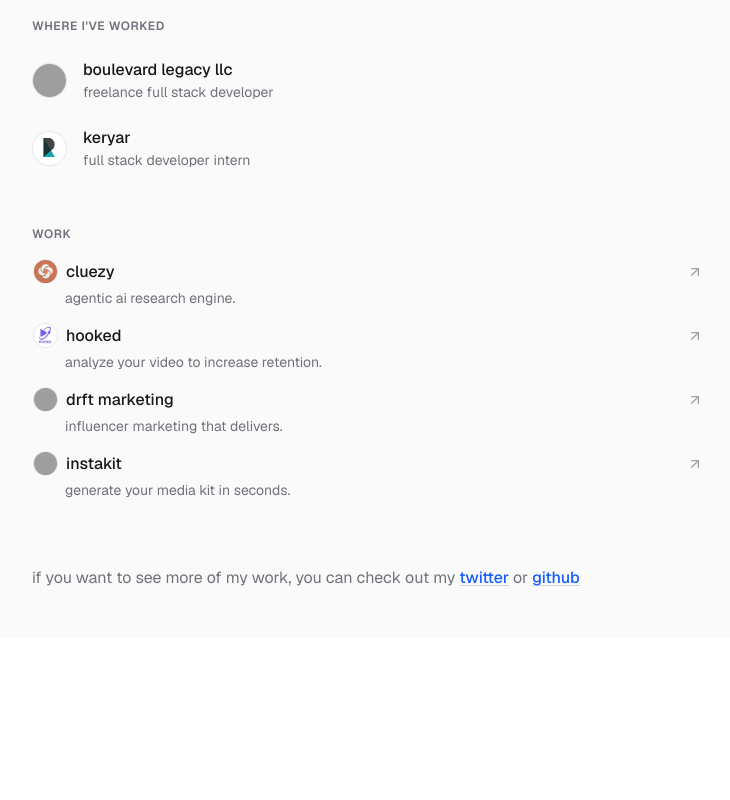
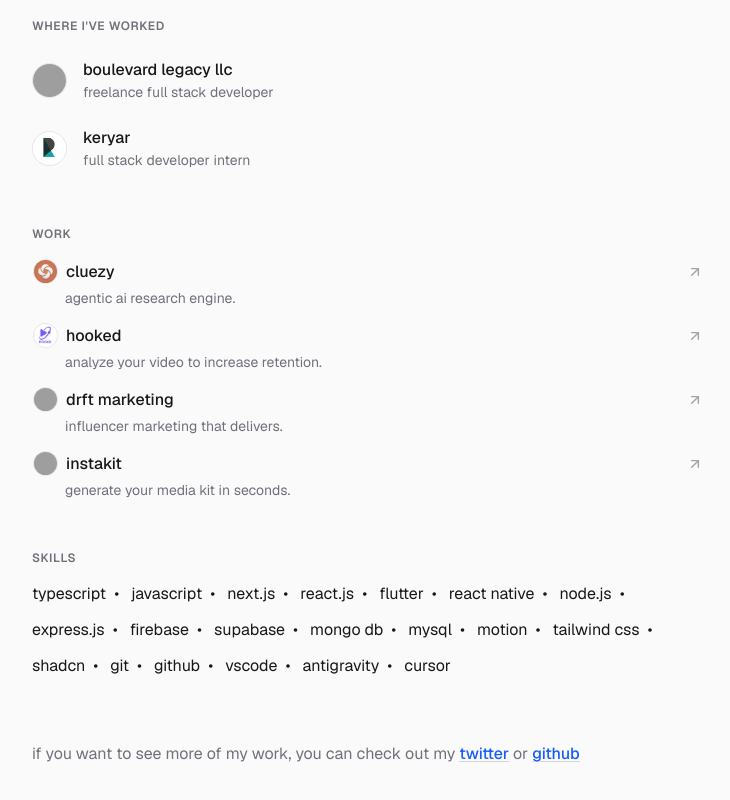
Before and after one commit to vivekupasani/portfolio-v2, a Next.js app: page / in a window 1280 px wide. Shown: the part 426-1226 px from the top of the page, without its empty margins (272-1002 px from the left). Before the commit the page ends 1064 px from the top, so only its background shows below. Built offline with nearby package versions, Linux system fonts and the light colour scheme; grey boxes are pictures that could not be loaded.

Commit message:
add: skills section

```diff
--- a/app/page.tsx
+++ b/app/page.tsx
@@ -2,6 +2,7 @@
 import { Title } from "@/components/Title";
 import { WorkedAt } from "@/components/WorkedAt";
 import { ProjectList } from "@/utils/projects";
+import { Skills } from "@/utils/skills";
 import { WorkList } from "@/utils/work";
 import Image from "next/image";
 import Link from "next/link";
@@ -10,7 +11,7 @@
   return (
     <section className="bg-zinc-50 text-zinc-900">
       <div className="flex flex-col min-h-screen font-sans py-12 px-6 md:px-0 max-w-2xl mx-auto">
-        <div className="flex gap-4 p-1">
+        <div className="flex gap-4 p-1 flex-wrap">
           <Link href="https://x.com/v1vekupasani" target="_blank" className="text-blue-600 hover:underline hover:text-blue-700 transition-colors font-medium">
             twitter
           </Link>
@@ -22,6 +23,10 @@
           <Link href="https://linkedin.com/in/vivekupasani" target="_blank" className="text-blue-600 hover:underline hover:text-blue-700 transition-colors font-medium">
             linkedin
           </Link>
+          //
+          <a href="mailto:vivekupasani984@gmail.com" target="_blank" className="text-blue-600 hover:underline hover:text-blue-700 transition-colors font-medium">
+            email
+          </a>
           //
           <Link href="https://instagram.com/v1vekupasani" target="_blank" className="text-blue-600 hover:underline hover:text-blue-700 transition-colors font-medium">
             instagram
@@ -70,12 +75,30 @@
           </div>
         </div>
 
-        <div className="mt-16 flex flex-wrap gap-x-1 gap-y-1 text-zinc-500">
-          <p>if you want to see more of my work, you can check out my</p>
+        <div className="mt-12 w-full">
+          <Title title="skills" />
+          <div className="flex flex-wrap gap-3 mt-4">
+            {
+              Skills.map((skill, idx) => (
+                <div key={idx} className="flex gap-2 items-center justify-center">
+                  <p>{skill}</p>
+                  {
+                    idx < Skills.length - 1 && (
+                      <p>•</p>
+                    )
+                  }
+                </div>
+              ))
+            }
+          </div>
+        </div>
+
+        <div className="mt-16 text-zinc-500">
+          if you want to see more of my work, you can check out my{" "}
           <Link href="https://x.com/v1vekupasani" className="text-blue-600 hover:text-blue-700 transition-colors font-medium underline decoration-zinc-300 underline-offset-2">
             twitter
-          </Link>
-          or
+          </Link>{" "}
+          or{" "}
           <Link href="https://github.com/vivekupasani" className="text-blue-600 hover:text-blue-700 transition-colors font-medium underline decoration-zinc-300 underline-offset-2">
             github
           </Link>
--- /dev/null
+++ b/utils/skills.ts
@@ -0,0 +1,22 @@
+export const Skills = [
+    "typescript",
+    "javascript",
+    "next.js",
+    "react.js",
+    "flutter",
+    "react native",
+    "node.js",
+    "express.js",
+    "firebase",
+    "supabase",
+    "mongo db",
+    "mysql",
+    "motion",
+    "tailwind css",
+    "shadcn",
+    "git",
+    "github",
+    "vscode",
+    "antigravity",
+    "cursor"
+]
```
Also changed, not shown: public/logo.webp (added).
